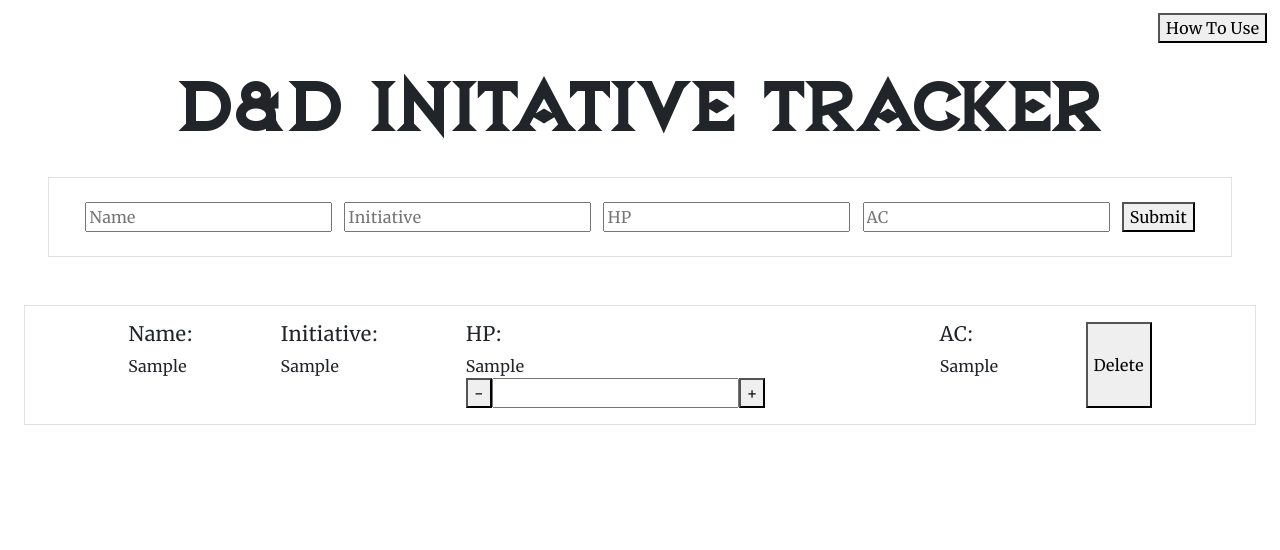
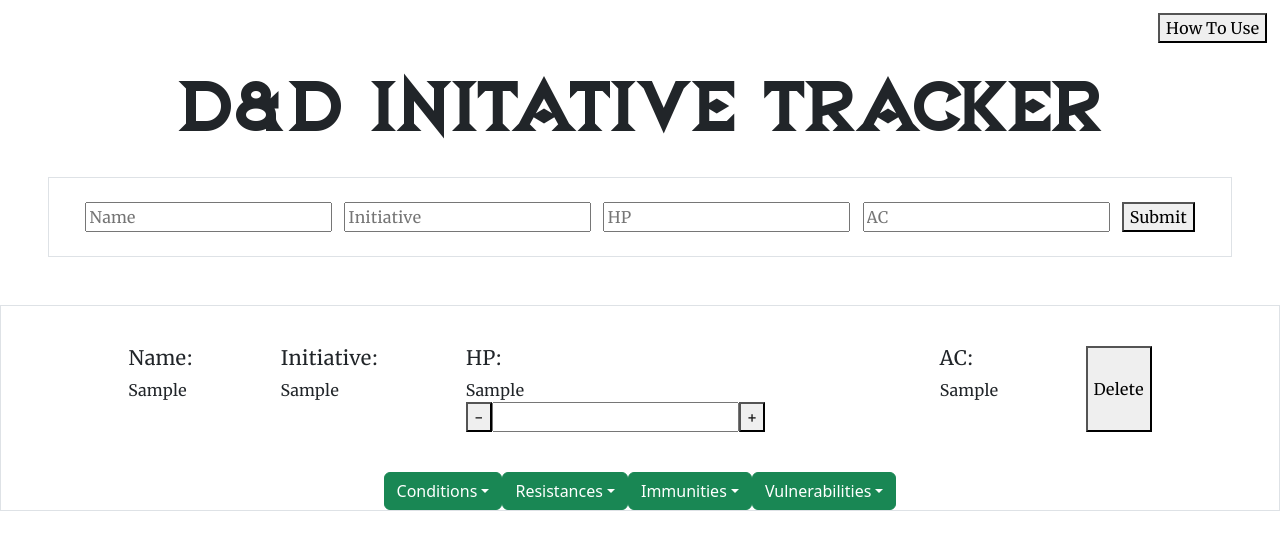
Before and after one commit to rnahill/initiative-tracker, a React (Vite) app: page / in a window 1280 px wide. Both pictures are taken after typing "Sample", "Sample", "Sample", "Sample" into the empty fields and a click on the button "Submit". Shown: the top 550 px of the page. Built offline with nearby package versions, Linux system fonts and the light colour scheme.

Commit message:
began criv dropdowns

```diff
--- a/package.json
+++ b/package.json
@@ -12,6 +12,7 @@
   "dependencies": {
     "bootstrap": "^5.3.3",
     "react": "^18.3.1",
+    "react-bootstrap": "^2.10.2",
     "react-dom": "^18.3.1",
     "react-router-dom": "^6.23.1"
   },
--- a/src/components/CreatureBox/index.jsx
+++ b/src/components/CreatureBox/index.jsx
@@ -1,4 +1,5 @@
 import React, { useState } from 'react';
+import Dropdown from 'react-bootstrap/Dropdown';
 import "./style.css"
 
 const CreatureBox = ({ formData, onDelete }) => {
@@ -23,7 +24,8 @@
 
     return (
         <>
-            <section className='d-flex flex-row justify-content-evenly p-3 m-4 border form-box'>
+            <div className='border'>
+                <section className='d-flex flex-row justify-content-evenly p-3 m-4 form-box'>
                     <div>
                         <h5>Name:</h5>
                         {formData.name}
@@ -41,7 +43,7 @@
                                 type='text'
                                 name="changeHp"
                                 value={inputValue}
-                         onChange={(e) => setInputValue(e.target.value)}/>
+                                onChange={(e) => setInputValue(e.target.value)} />
                             <button onClick={addHP}>+</button>
                         </form>
                     </div>
@@ -54,6 +56,65 @@
                     </div>
                     <button onClick={onDelete}>Delete</button>
                 </section>
+                <section className='d-flex flex-row justify-content-center'>
+
+                    {/* Conditions Dropdown */}
+                    <Dropdown>
+                        <Dropdown.Toggle variant="success" id="dropdown-basic">
+                            Conditions
+                        </Dropdown.Toggle>
+
+                        <Dropdown.Menu>
+                            <Dropdown.Item href="#/action-1">Action</Dropdown.Item>
+                            <Dropdown.Item href="#/action-2">Another action</Dropdown.Item>
+                            <Dropdown.Item href="#/action-3">Something else</Dropdown.Item>
+                        </Dropdown.Menu>
+                    </Dropdown>
+
+
+                    {/* Resistances Dropdown */}
+                    <Dropdown>
+                        <Dropdown.Toggle variant="success" id="dropdown-basic">
+                            Resistances
+                        </Dropdown.Toggle>
+
+                        <Dropdown.Menu>
+                            <Dropdown.Item href="#/action-1">Action</Dropdown.Item>
+                            <Dropdown.Item href="#/action-2">Another action</Dropdown.Item>
+                            <Dropdown.Item href="#/action-3">Something else</Dropdown.Item>
+                        </Dropdown.Menu>
+                    </Dropdown>
+
+
+                    {/* Immunities Dropdown */}
+                    <Dropdown>
+                        <Dropdown.Toggle variant="success" id="dropdown-basic">
+                            Immunities
+                        </Dropdown.Toggle>
+
+                        <Dropdown.Menu>
+                            <Dropdown.Item href="#/action-1">Action</Dropdown.Item>
+                            <Dropdown.Item href="#/action-2">Another action</Dropdown.Item>
+                            <Dropdown.Item href="#/action-3">Something else</Dropdown.Item>
+                        </Dropdown.Menu>
+                    </Dropdown>
+
+
+                    {/* Vulnerabilities Dropdown */}
+                    <Dropdown>
+                        <Dropdown.Toggle variant="success" id="dropdown-basic">
+                            Vulnerabilities
+                        </Dropdown.Toggle>
+
+                        <Dropdown.Menu>
+                            <Dropdown.Item href="#/action-1">Action</Dropdown.Item>
+                            <Dropdown.Item href="#/action-2">Another action</Dropdown.Item>
+                            <Dropdown.Item href="#/action-3">Something else</Dropdown.Item>
+                        </Dropdown.Menu>
+                    </Dropdown>
+
+                </section>
+            </div>
         </>
     );
 };
--- a/src/components/CreatureBox/style.css
+++ b/src/components/CreatureBox/style.css
@@ -1,3 +1,8 @@
 .form-box {
     font-family: "Merriweather" !important;
 }
+
+.crivBtn {
+    font-family: "Merriweather" !important;
+    margin: 0 1% 1% 0;
+}
```
Also changed, not shown: 1 other file (tests, documents, lock files or other folders). Lines whose indentation alone changed are shown as unchanged.
